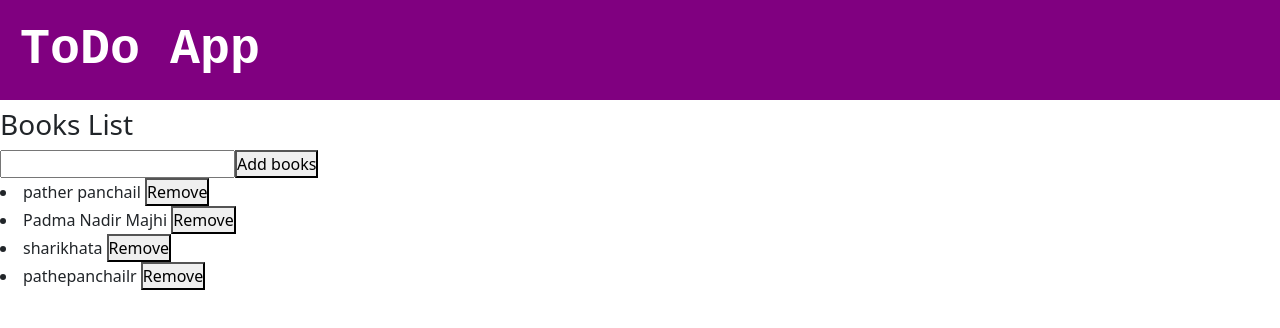
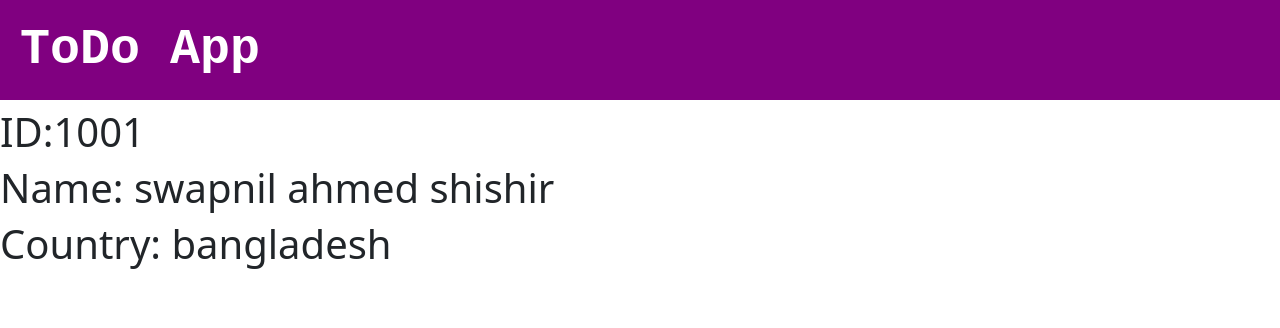
Before and after one commit to swapnilahmedshishir/reactTutorial, a React (Vite) app: page / in a window 1280 px wide. Shown: the top 328 px of the page. Built offline with nearby package versions, Linux system fonts and the light colour scheme.

Commit message:
this module learning useContext

```diff
--- a/src/App.jsx
+++ b/src/App.jsx
@@ -23,6 +23,7 @@ import "bootstrap/dist/css/bootstrap.min.css";
 import UseRefHook from './component/HOOKS/useRef_Hooks/UseRefHook';
 import UseReducer from "./component/HOOKS/UseReducer";
 import UseReducerMain from "./component/HOOKS/UseReducer/UseReducerMain";
+import ParentComponet from "./component/HOOKS/useContext/ParentComponet";
 
 function App() {
   // console.log(Data);
@@ -31,8 +32,7 @@ function App() {
       <h1 className="heading">ToDo App</h1>
 
 
-      <UseReducerMain></UseReducerMain>
-
+      <ParentComponet></ParentComponet>
 
 
 
@@ -51,6 +51,7 @@ function App() {
         ===   HOOKS ==
         <CUSTOOMHOOK></CUSTOOMHOOK>
         <UseRefHook></UseRefHook>
+       <UseReducerMain></UseReducerMain>
         ===============
         === FROM ==
         <From></From>
--- /dev/null
+++ b/src/component/HOOKS/useContext/Component3.jsx
@@ -0,0 +1,12 @@
+import React from 'react'
+import Componet4 from './Componet4'
+
+const Component3 = () => {
+  return (
+    <div>
+      <Componet4></Componet4>
+    </div>
+  )
+}
+
+export default Component3
--- /dev/null
+++ b/src/component/HOOKS/useContext/Componet1.jsx
@@ -0,0 +1,11 @@
+import React from 'react'
+import Componet2 from './Componet2'
+const Componet1 = () => {
+  return (
+    <div>
+      <Componet2></Componet2>
+    </div>
+  )
+}
+
+export default Componet1
--- /dev/null
+++ b/src/component/HOOKS/useContext/Componet2.jsx
@@ -0,0 +1,12 @@
+import React from 'react'
+import Component3 from './Component3'
+
+const Componet2 = () => {
+  return (
+    <div>
+      <Component3></Component3>
+    </div>
+  )
+}
+
+export default Componet2
--- /dev/null
+++ b/src/component/HOOKS/useContext/Componet4.jsx
@@ -0,0 +1,16 @@
+import React, { useContext } from 'react'
+import { UserContext } from './userContext'
+
+const Componet4 = () => {
+  const {user, country} = useContext(UserContext);
+  console.log(user);
+  return (
+    <div>
+      <h1>ID:{user.id}</h1>
+      <h1>Name: {user.name}</h1>
+      <h1>Country: {country.name}</h1>
+    </div>
+  )
+}
+
+export default Componet4
--- /dev/null
+++ b/src/component/HOOKS/useContext/ParentComponet.jsx
@@ -0,0 +1,20 @@
+import React, { useState } from 'react'
+import { UserContext } from './userContext'
+import Componet1 from './componet1'
+
+const ParentComponet = () => {
+
+    const [user, setUser] = useState({
+        id:1001, name:"swapnil ahmed shishir"
+    })
+    const [country, setCountry] = useState({
+        name:'bangladesh'
+    })
+  return (
+    <UserContext.Provider value={{user , country}}>
+     <Componet1></Componet1>
+    </UserContext.Provider>
+  )
+}
+
+export default ParentComponet
--- /dev/null
+++ b/src/component/HOOKS/useContext/userContext.jsx
@@ -0,0 +1,2 @@
+import React from 'react';
+export  const UserContext = React.createContext();
```
